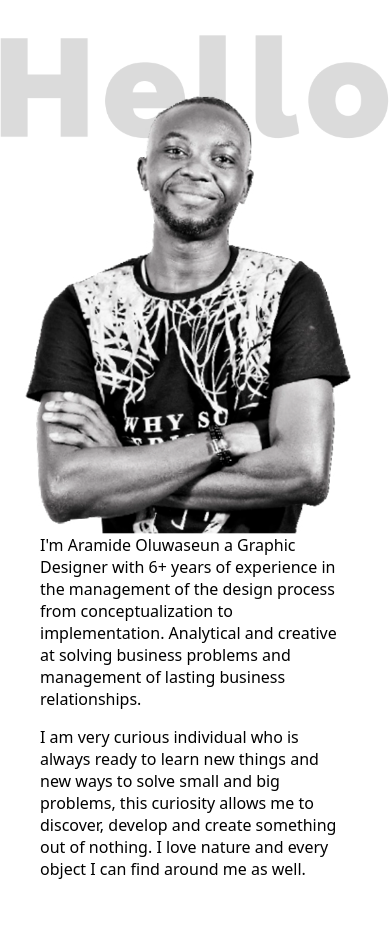
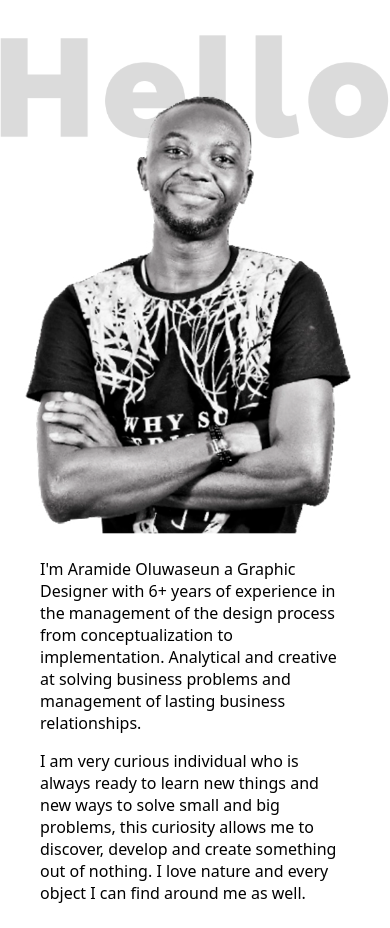
Before and after one commit to Qaudri/aragrafix, a Nuxt app: page / in a window 390 px wide. Before the commit the page ends 880 px from the top, so only its background shows below. Built offline with nearby package versions, Linux system fonts and the light colour scheme.

Commit message:
chore: hero page design completed

```diff
--- a/pages/index.vue
+++ b/pages/index.vue
@@ -8,7 +8,7 @@
 
         <div class="w-full lg:w-1/2 bottom-0 lg:flex lg:items-center lg:justify-center lg:h-screen">
           <div>
-            <p class="block font-normal md:text-lg text-base px-10 lg:text-xl lg:px-16 leading-snug lg:leading-tight">
+            <p class="block py-6 lg:py-0 font-normal md:text-lg text-base px-10 lg:text-xl lg:px-16 leading-snug lg:leading-tight">
               I'm Aramide Oluwaseun a Graphic Designer with 6+ years of experience in the management of the design process
               from conceptualization to implementation. Analytical and creative at solving business problems and management of lasting business relationships.
               <span class="block mt-4"> I am very curious individual who is always ready to learn new things and new ways to solve small and big problems, this curiosity allows me to discover, develop and create something out of nothing.
```
